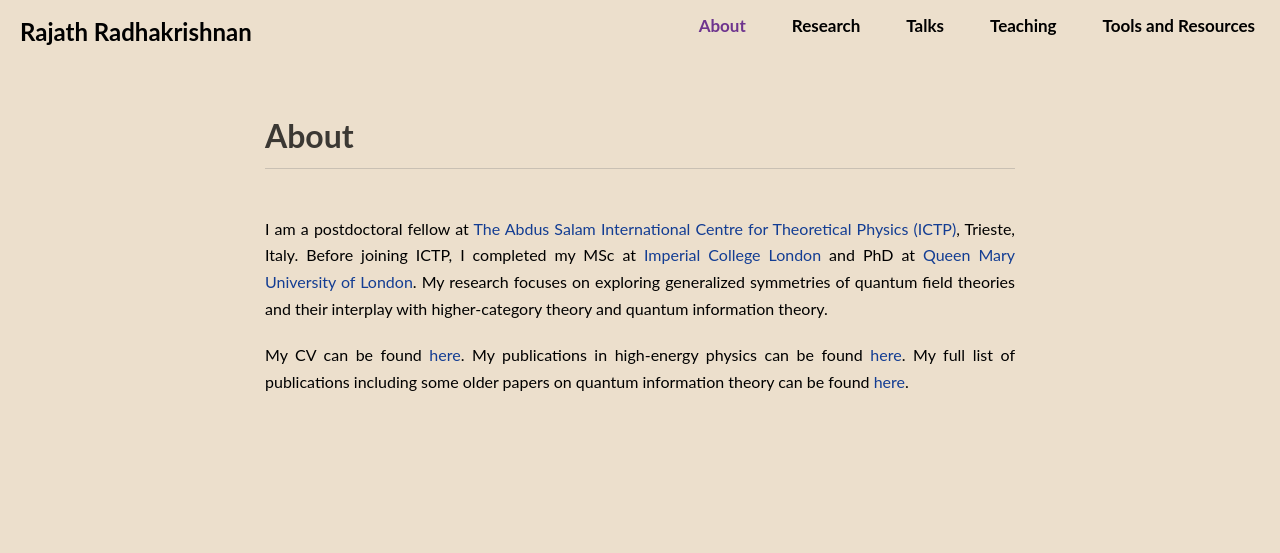
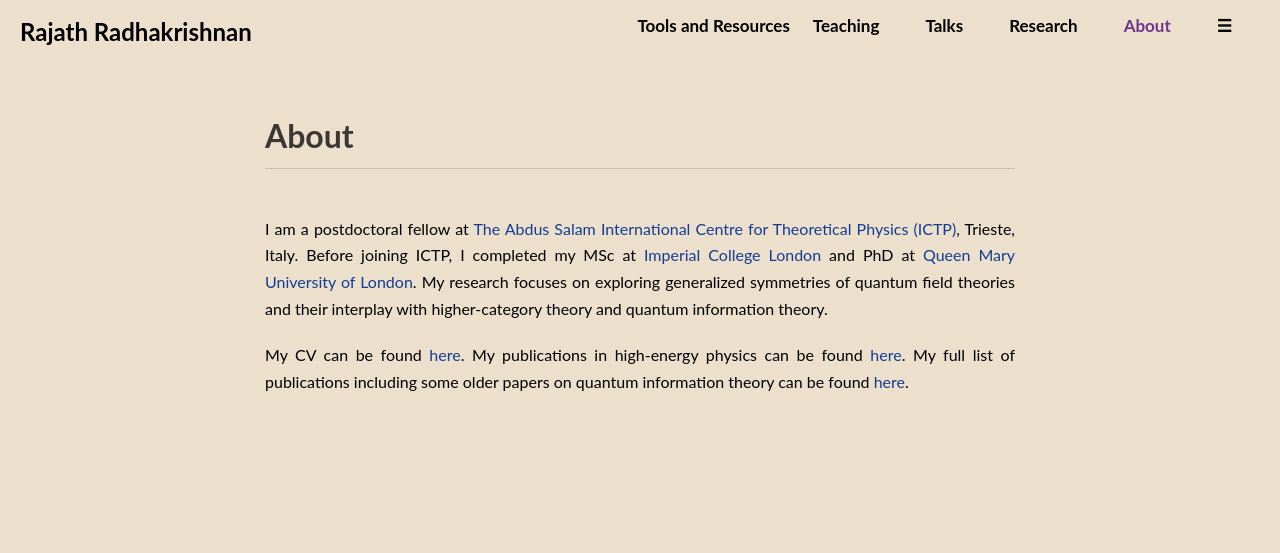
Before and after one commit to rajath-radhakrishnan/rajath-radhakrishnan.github.io, a plain HTML site: page index.html in a window 1280 px wide. Shown: the top 553 px of the page. Drawn offline with Linux system fonts and the light colour scheme.

Commit message:
Update index.html

```diff
--- a/index.html
+++ b/index.html
@@ -20,14 +20,26 @@
   </head>
 
 
-  <div class="topnav">
+<!--   <div class="topnav">
     <div class="name"> <a href="index.html">Rajath Radhakrishnan</a> </div>
     <a class="last" href="tools.html">Tools and Resources</a>
     <a href="teaching.html">Teaching</a>
     <a href="talks.html">Talks</a>
     <a href="research.html">Research</a>
     <a class="active" href="#about">About</a>
+  </div> -->
+
+  <div class="topnav">
+  <div class="name"> <a href="index.html">Rajath Radhakrishnan</a> </div>
+  <a href="javascript:void(0);" class="icon" onclick="toggleMenu()">&#9776;</a> <!-- Hamburger Icon -->
+  <div id="navLinks">
+    <a class="active" href="#about">About</a>
+    <a href="research.html">Research</a>
+    <a href="talks.html">Talks</a>
+    <a href="teaching.html">Teaching</a>
+    <a class="last" href="tools.html">Tools and Resources</a>
   </div>
+</div>
 
   <body class="stackedit">
     <div class="stackedit__html">
```
